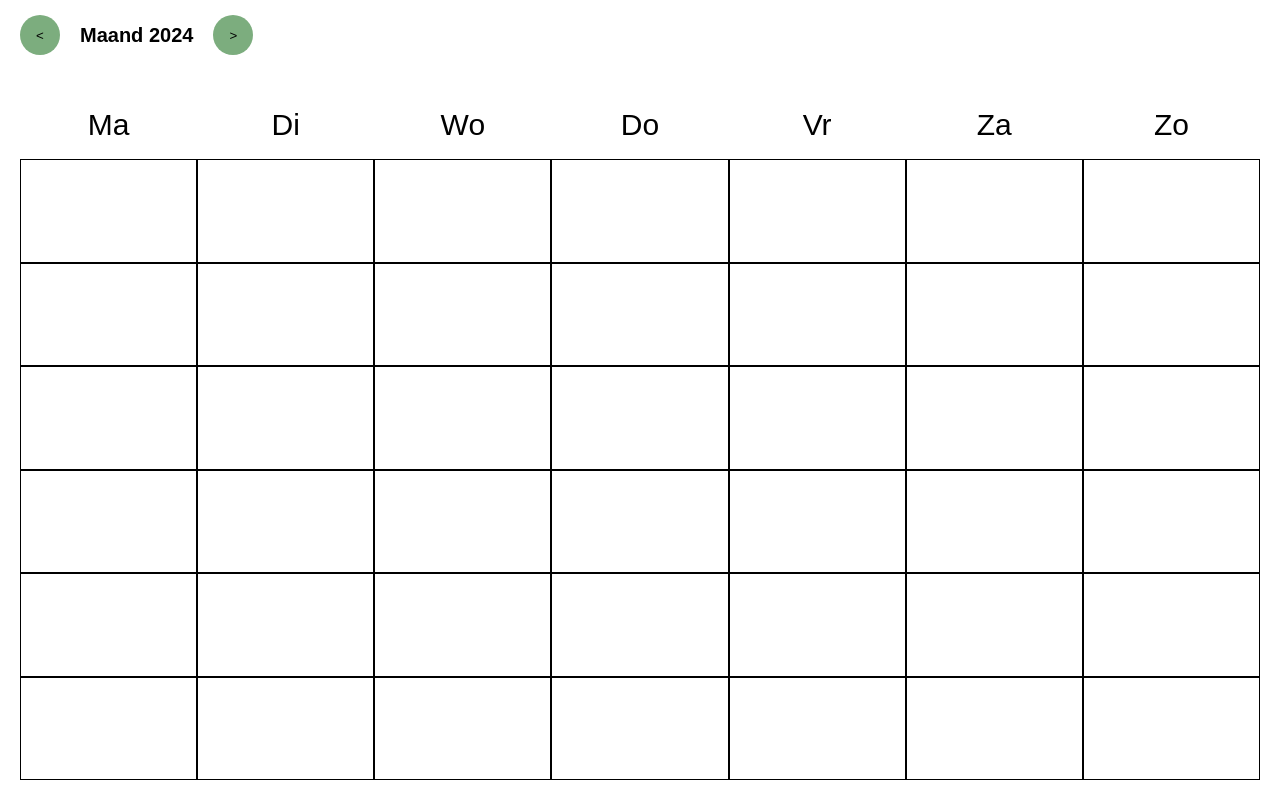
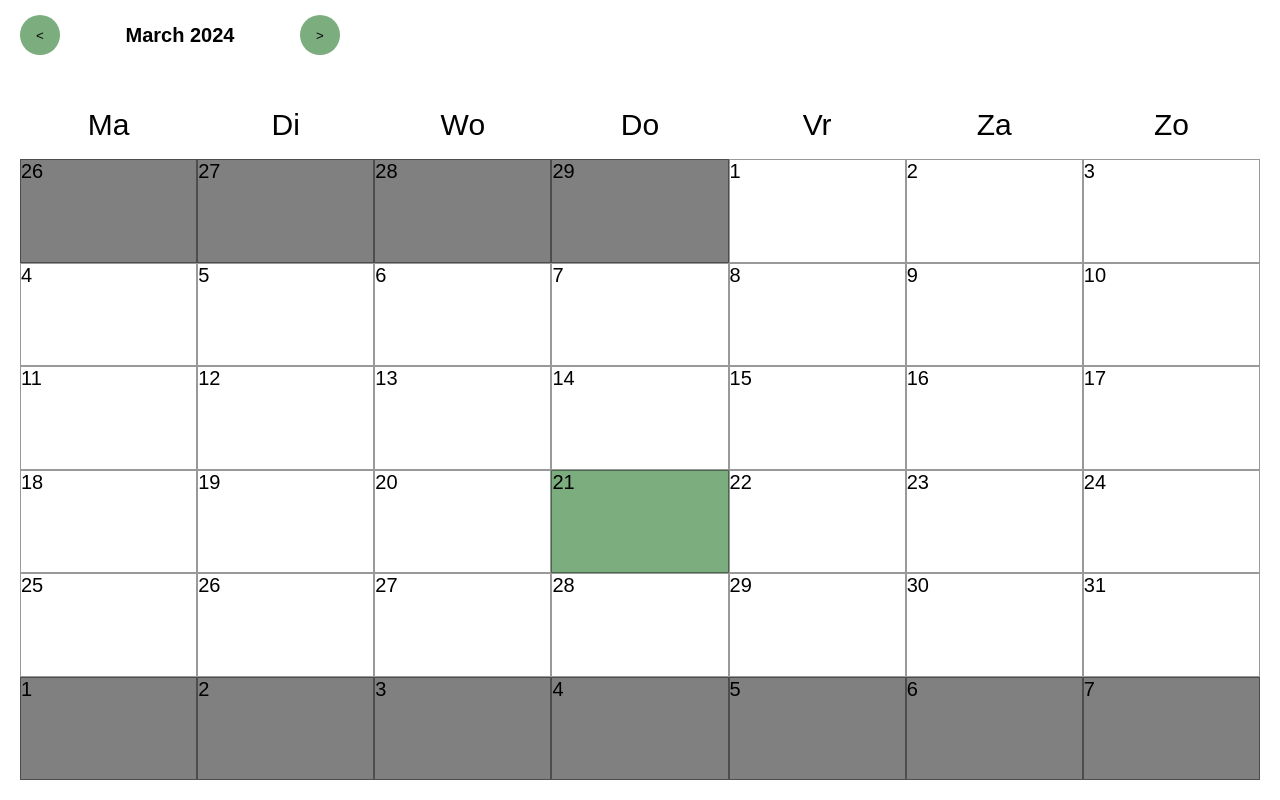
Before and after one commit to lars34932/kalender, a plain HTML site: page index.html in a window 1280 px wide. Drawn offline with Linux system fonts and the light colour scheme.

Commit message:
javascript

```diff
--- a/assets/css/style.css
+++ b/assets/css/style.css
@@ -20,6 +20,11 @@ body{
     justify-content: flex-start;
     gap: 2rem;
     padding: 2rem;
+}
+
+.header__title{
+    width: 20rem;
+    text-align: center;
 }
 
 .header__button{
@@ -66,5 +71,17 @@ body{
 }
 
 .main__day{
-    border: 1px solid black;
+    border: 1px solid rgba(0, 0, 0, 0.4);
 }
+
+.day{
+    font-size: 2rem;
+}
+
+.gray {
+    background: gray;
+}
+
+.today {
+    background: #7cad7e;
+}
--- a/assets/js/app.js
+++ b/assets/js/app.js
@@ -0,0 +1,79 @@
+const monthYear = document.getElementById("monthYear");
+const days = document.getElementsByClassName("day");
+const boxes = document.getElementsByClassName("main__day");
+let currentDate = new Date();
+let calendarBody = [];
+
+function getDays(year, month) {
+    return new Date(year, month + 1, 0).getDate();
+}
+
+function title(date) {
+    let months = ['January', 'February', 'March', 'April', 'May', 'June', 'July', 'August', 'September', 'October', 'November', 'December'];
+    let month = months[date.getMonth()];
+    let year = date.getFullYear();
+    monthYear.innerText = month + ' ' + year;
+}
+
+function makeCalender(date) {
+    calendarBody = [];
+    for (let day of days) {
+        day.innerText = '';
+    }
+
+    for (let box of boxes) {
+        box.classList.remove('gray');
+        box.classList.remove('today');
+    }
+
+    let today = new Date();
+    let firstDayOfMonth = new Date(date.getFullYear(), date.getMonth(), 1);
+    let daysInMonth = getDays(date.getFullYear(), date.getMonth());
+
+    let start = (firstDayOfMonth.getDay() + 6) % 7;
+
+    let lastDayOfPrevMonth = new Date(date.getFullYear(), date.getMonth(), 0).getDate();
+
+    for (let i = lastDayOfPrevMonth - start + 1; i <= lastDayOfPrevMonth; i++) {
+        calendarBody.push(i);
+    }
+
+    for (let i = 1; i <= daysInMonth; i++) {
+        calendarBody.push(i);
+    }
+
+    let remainingDays = 42 - calendarBody.length;
+
+    for (let i = 1; i <= remainingDays; i++) {
+        calendarBody.push(i);
+    }
+
+    for (let i = 0; i < calendarBody.length; i++) {
+        days[i].innerText = calendarBody[i] === '' ? '' : calendarBody[i];
+        if (i < start || i >= start + daysInMonth) {
+            boxes[i].classList.add('gray');
+        }
+
+        if (calendarBody[i] === today.getDate() && date.getMonth() === today.getMonth() && date.getFullYear() === today.getFullYear()) {
+            boxes[i].classList.add('today');
+        }
+    }
+}
+
+function previousMonth() {
+    currentDate.setMonth(currentDate.getMonth() - 1);
+    title(currentDate);
+    makeCalender(currentDate);
+}
+
+function nextMonth() {
+    currentDate.setMonth(currentDate.getMonth() + 1);
+    title(currentDate);
+    makeCalender(currentDate);
+}
+
+document.querySelector('.header__button:nth-of-type(1)').addEventListener('click', previousMonth);
+document.querySelector('.header__button:nth-of-type(2)').addEventListener('click', nextMonth);
+
+title(currentDate);
+makeCalender(currentDate);
```
